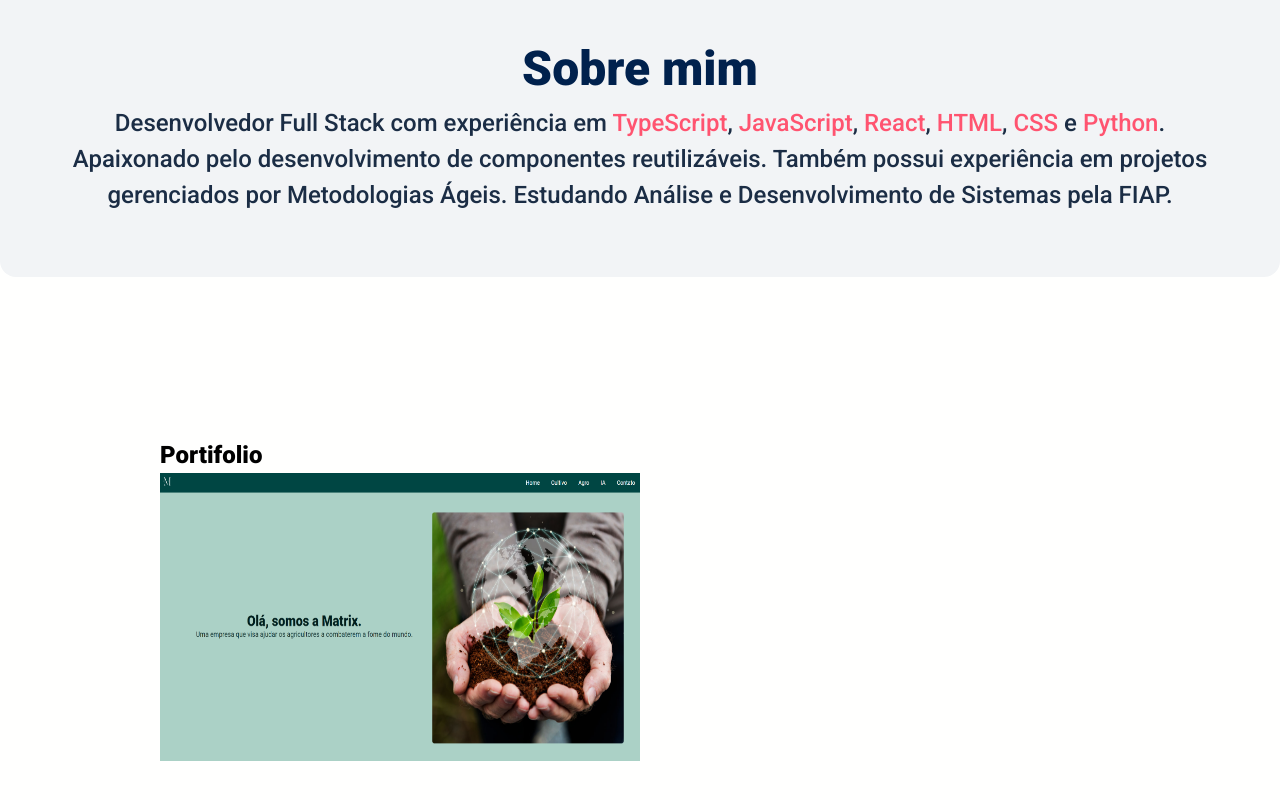
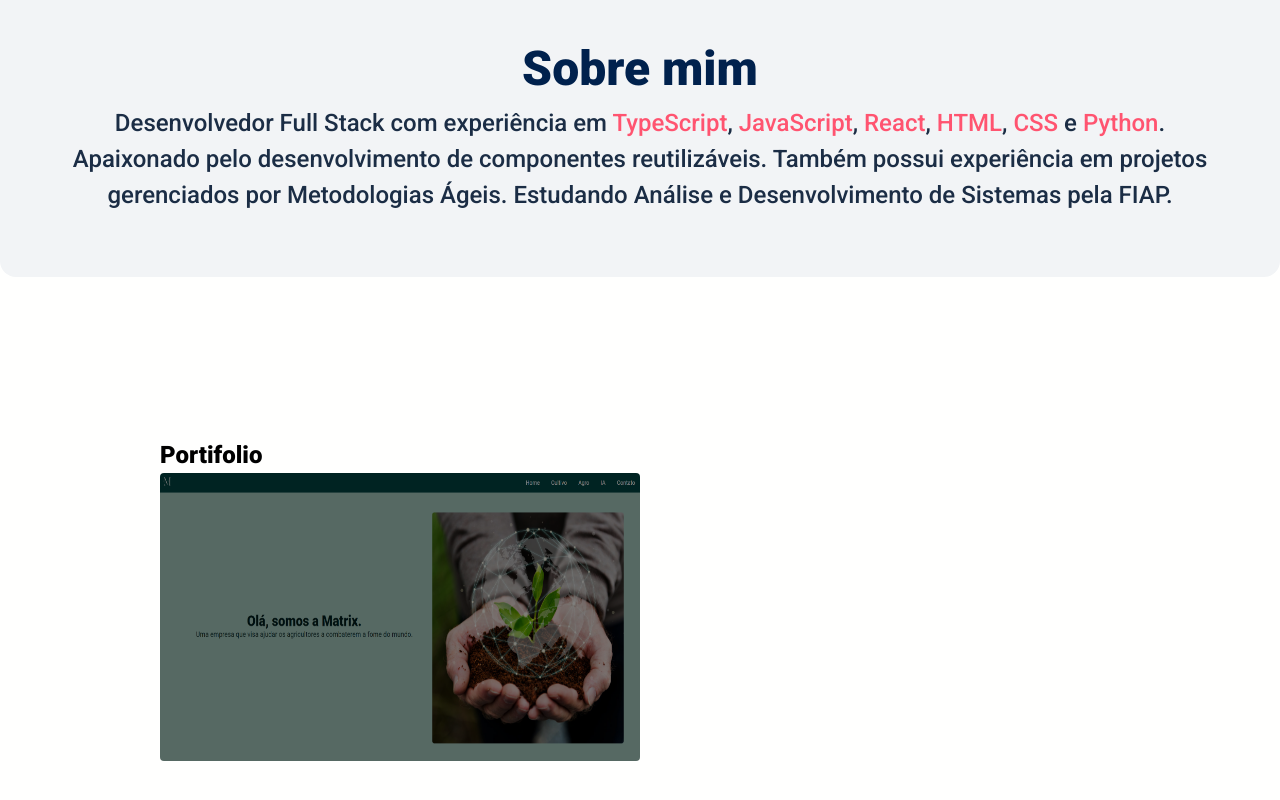
Before and after one commit to oleoz1n/Portifolio, a React (Vite) app: page / in a window 1280 px wide. Shown: the part 537-1337 px from the top of the page. Built offline with nearby package versions, Linux system fonts and the light colour scheme.

Commit message:
att card portifolio

```diff
--- a/src/components/portifolio/cardPortifolio/cardPortifolio.module.css
+++ b/src/components/portifolio/cardPortifolio/cardPortifolio.module.css
@@ -1,11 +1,20 @@
+.PortifolioCard {
+    width: 30rem;
+    height: 100%;
+}
+
 .imgPort {
+    position: relative;
     width: 30rem;
     height: 18rem;
+    border-radius: 4px;
     cursor:pointer;
-    z-index: 9;
+    z-index: 2;
 }
 
 .balaoPort {
+    position: relative;
+    display: flex;
     justify-content: space-between;
     width: 30rem;
     height: 3rem;
@@ -45,3 +54,10 @@
     cursor:pointer;
     transition: .4s;
 }
+
+@media (max-width: 1280px){
+    .balaoPort {
+    position: relative;
+    display: none;
+    }
+}
--- a/src/components/portifolio/cardPortifolio/index.tsx
+++ b/src/components/portifolio/cardPortifolio/index.tsx
@@ -1,4 +1,5 @@
 import styles from './cardPortifolio.module.css'
+import { useState } from 'react';
 import { motion } from "framer-motion";
 
 type CardPortifolioProps = {
@@ -9,32 +10,28 @@ type CardPortifolioProps = {
     id:string;
   };
 
-  function showBotaoPort(id:string){
-    const el = document.getElementById(id);
-    if(el){
-    el.classList.add('showBotaoPort');
-    el.classList.remove('hideBotaoPort')
-}
-}
+function CardPortifolio({ imagem, nome, desc, data, id }: CardPortifolioProps) {
 
-function hideBotaoPort(id:string){
-    const el = document.getElementById(id);
-    if(el){
-    el.classList.add('hideBotaoPort');
-    el.classList.remove('showBotaoPort');
-}
-}
-
-function CardPortifolio({ imagem, nome, desc, data, id }: CardPortifolioProps) {
+  const [isHovered, setHovered] = useState(false)
 
   return (
       <motion.div className={styles.PortifolioCard}
-      onMouseOver={() => showBotaoPort(id)}
-      onMouseOut={() => hideBotaoPort(id)}
+      onMouseOver={() => {setHovered(true)}}
+      onMouseOut={() => {setHovered(false)}}
+      animate={{
+        filter: isHovered ? 'brightness(1)' : 'brightness(0.5)',
+      }}
+      transition={{ duration: isHovered ? 1 : 2}}
       >
-      <img className={styles.imgPort} src={imagem} alt={nome} draggable='false'/>
+      <img className={styles.imgPort} src={imagem} alt={nome} draggable='false'
+
+      />
       <motion.div
       id={id}
+      initial={false}
+      animate={{ y: isHovered ? -8 : -100,
+      opacity: isHovered ? 1 : 0}}
+      transition={{ duration: isHovered ? 1 : 2}}
       className={`${styles.balaoPort} ${'hideBotaoPort'}`}><p className={styles.pBalaoPort}>{data}</p><button className={styles.botaoBalaoPort}>Ver mais</button></motion.div>
       </motion.div>
 
```
